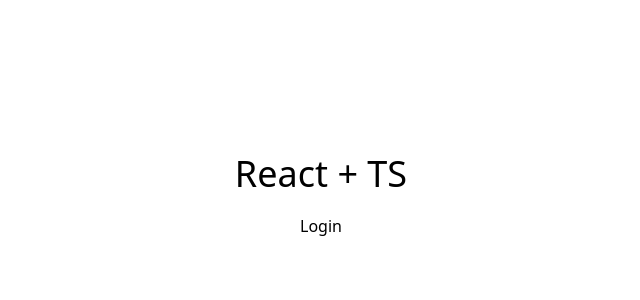
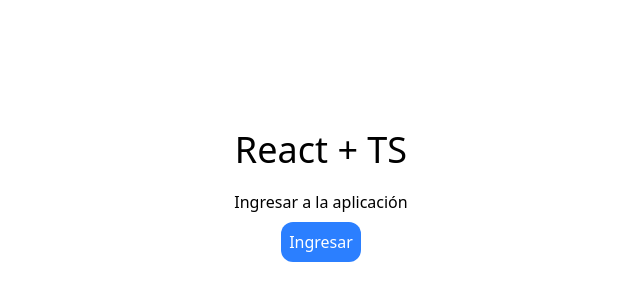
Before and after one commit to andersoncoder-droid/React-Typescript, a React (Vite) app: page / in a window 1280 px wide. Shown: the part 204-504 px from the top of the page, without its empty margins (319-959 px from the left). Built offline with nearby package versions, Linux system fonts and the light colour scheme.

Commit message:
LoginPage authentication

```diff
--- a/src/components/LoginPage.tsx
+++ b/src/components/LoginPage.tsx
@@ -1,7 +1,13 @@
 import { useAuthContext } from '../context/AuthContext';
 
 export const LoginPage = () => {
-  const { isChecking } = useAuthContext();
+  const {
+    isChecking,
+    isAuthenticated,
+    loginWithEmailAndPassword,
+    logout,
+    user,
+  } = useAuthContext();
 
   if (isChecking) {
     return <h3>Verificando usuario</h3>;
@@ -9,8 +15,30 @@ export const LoginPage = () => {
 
   return (
     <>
-      <h3>Login</h3>
-      <span></span>
+      {isAuthenticated ? (
+        <>
+          <h3>Bienvenido</h3>
+          <pre>{JSON.stringify(user, null, 2)}</pre>
+          <button
+            onClick={() => logout()}
+            className='bg-blue-500 p-2 text-white rounded-xl mt-2'
+          >
+            Salir
+          </button>
+        </>
+      ) : (
+        <>
+          <h3>Ingresar a la aplicación</h3>
+          <button
+            onClick={() =>
+              loginWithEmailAndPassword('obi@google.com', '123456')
+            }
+            className='bg-blue-500 p-2 text-white rounded-xl mt-2'
+          >
+            Ingresar
+          </button>
+        </>
+      )}
     </>
   );
 };
```
